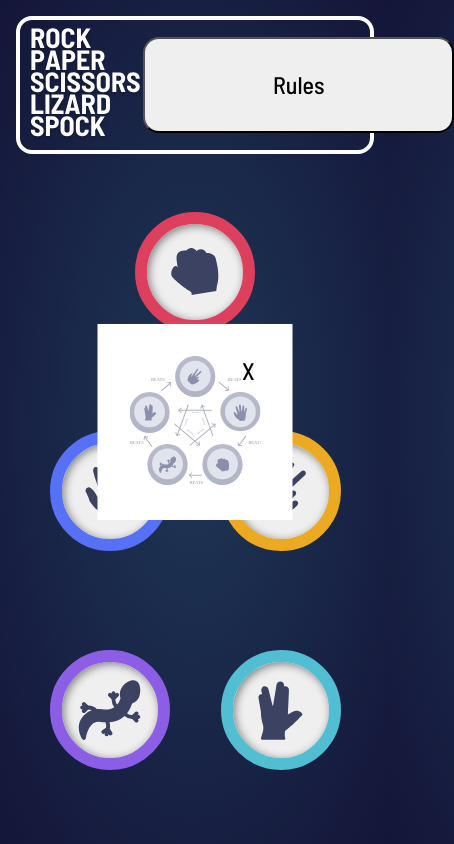
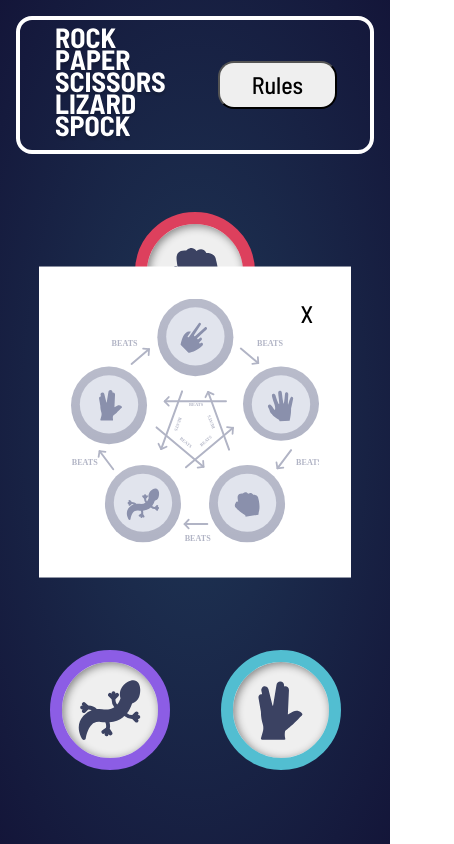
Before and after one commit to ShlokD/rock-paper-scissors-lizard-spock, a website: page index.html in a window 390 px wide. Both pictures are taken after a click on the button "Rules". Shown: the whole page, 454 px wide, since content can reach past the window. Drawn offline with nearby package versions, Linux system fonts and the light colour scheme; files whose address does not match are found by name.

Commit message:
Add mweb rules

```diff
--- a/index.html
+++ b/index.html
@@ -14,8 +14,8 @@
     <section id="title"
         class="flex flex-row w-50-l w-100 items-center pa2 pa4-l justify-around b--white bw2 b--solid br4">
         <img src="assets/logo-bonus.svg" />
-        <button id="rules-toggle" class="ph6 pv4 f3 br4">Rules</button>
-        <div class="bg-white pa4 absolute dn" id="rules">
+        <button id="rules-toggle" class="ph6-l pv4-l ph4 pv2 f3 br4">Rules</button>
+        <div class="bg-white pa4 absolute dn w-80 w-auto-l" id="rules">
             <button id="rules-close" class="f3 bg-transparent b--none absolute right-0 mr4">X</button>
             <img src="assets/image-rules-bonus.svg" />
         </div>
```
Also changed, not shown: dist/index.html.
